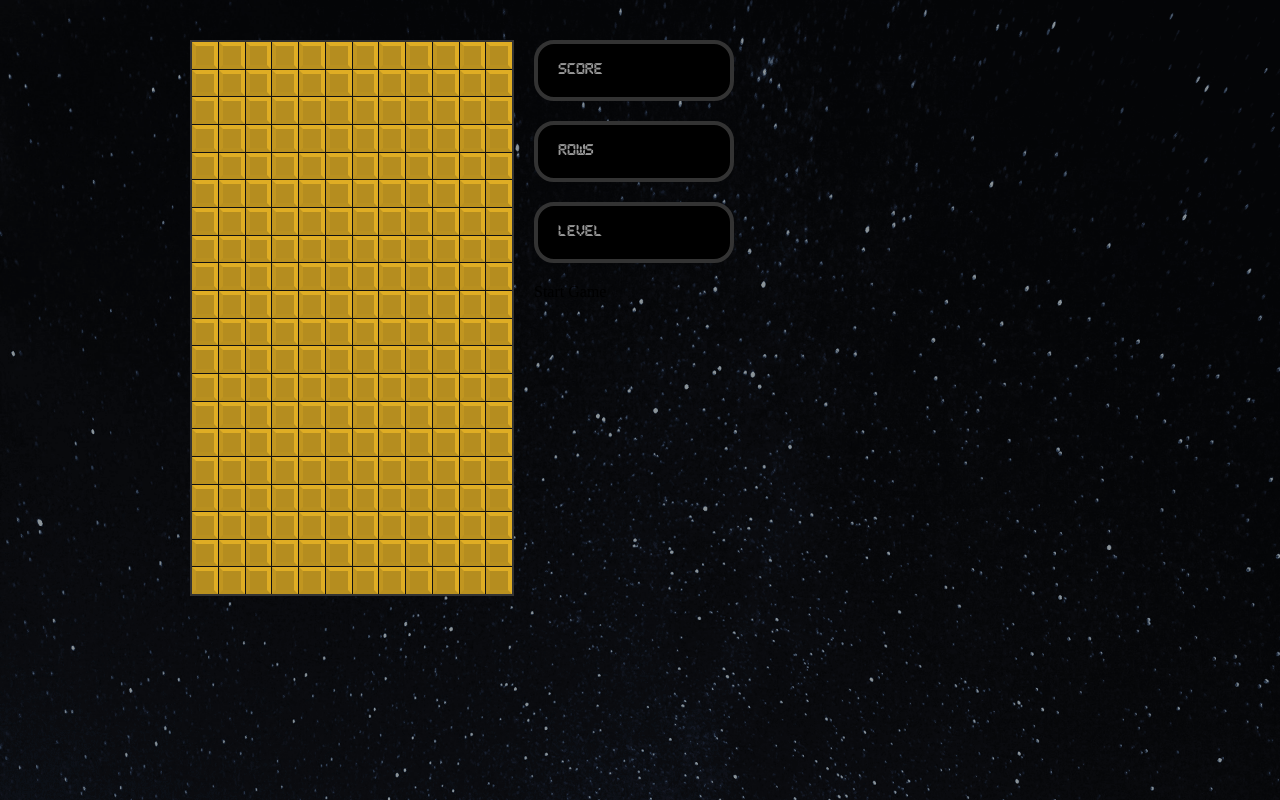
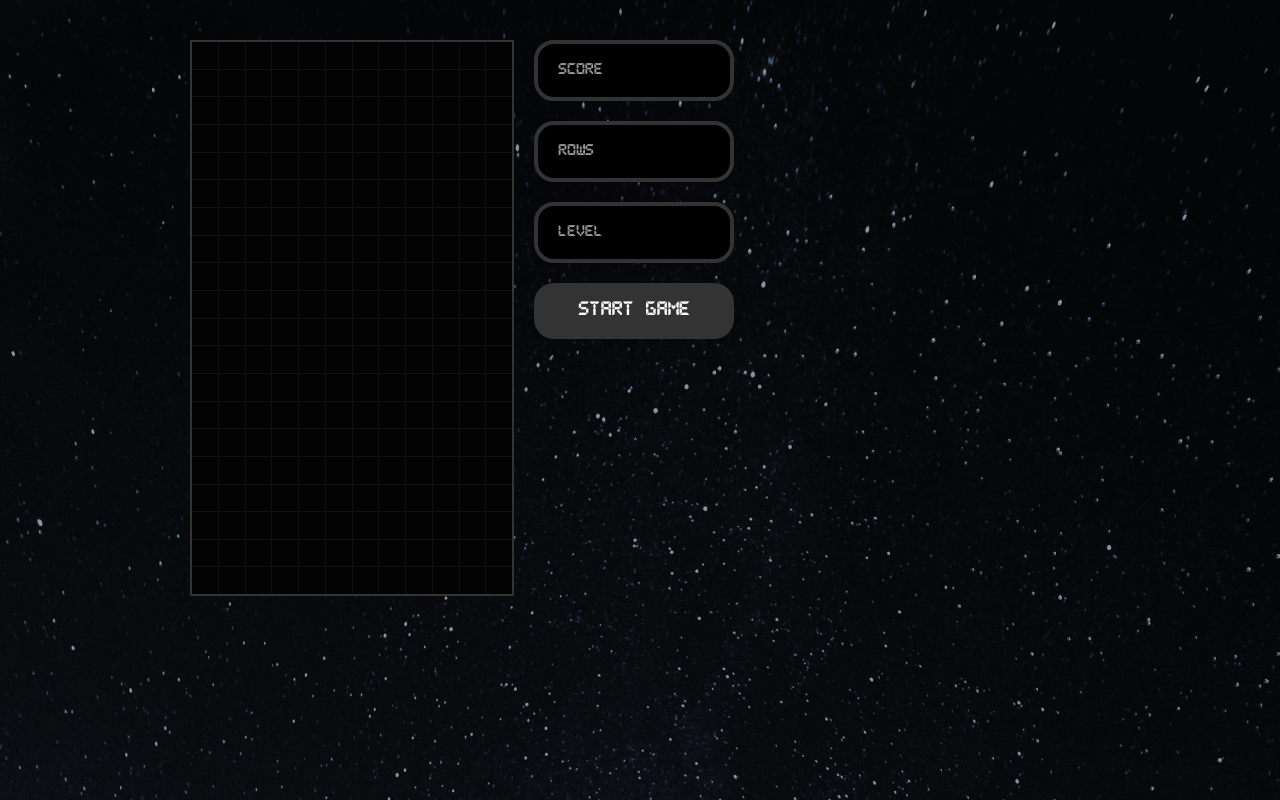
Before and after one commit to tamaramunoz/Tetris-game, a React (Create React App) app: page / in a window 1280 px wide. Built offline with nearby package versions, Linux system fonts and the light colour scheme.

Commit message:
start button with cell style

```diff
--- a/src/components/Cell.jsx
+++ b/src/components/Cell.jsx
@@ -4,7 +4,7 @@ import { TETROMINOS } from '../tetrominos'
 
 const Cell = ({ type }) => {
     return (
-        <StyledCell type={'L'} color={TETROMINOS['L'].color}></StyledCell>
+        <StyledCell type={type} color={TETROMINOS[type].color}></StyledCell>
     )
 }
 
--- a/src/components/StartButton.jsx
+++ b/src/components/StartButton.jsx
@@ -1,10 +1,11 @@
 import React from 'react'
+import { StyledStartButton } from './styles/StyledStartButton'
 
 const StartButton = ({ callback }) => {
     return (
-        <div>
+        <StyledStartButton onclick={callback} >
             Start Game
-        </div>
+        </StyledStartButton>
     )
 }
 
--- /dev/null
+++ b/src/components/styles/StyledStartButton.js
@@ -0,0 +1,17 @@
+import styled from 'styled-components'
+
+export const StyledStartButton = styled.button`
+    box-sizing: border-box;
+    margin: 0 0 20px 0;
+    padding: 20px;
+    min-height: 30px;
+    width: 100%;
+    border-radius: 20px;
+    border: none;
+    color: white;
+    background: #333;
+    font-family: Pixel, Arial, Helvetica, sans-serif;
+    font-size: 1rem;
+    outline: none;
+    cursor: pointer;
+`;
```
